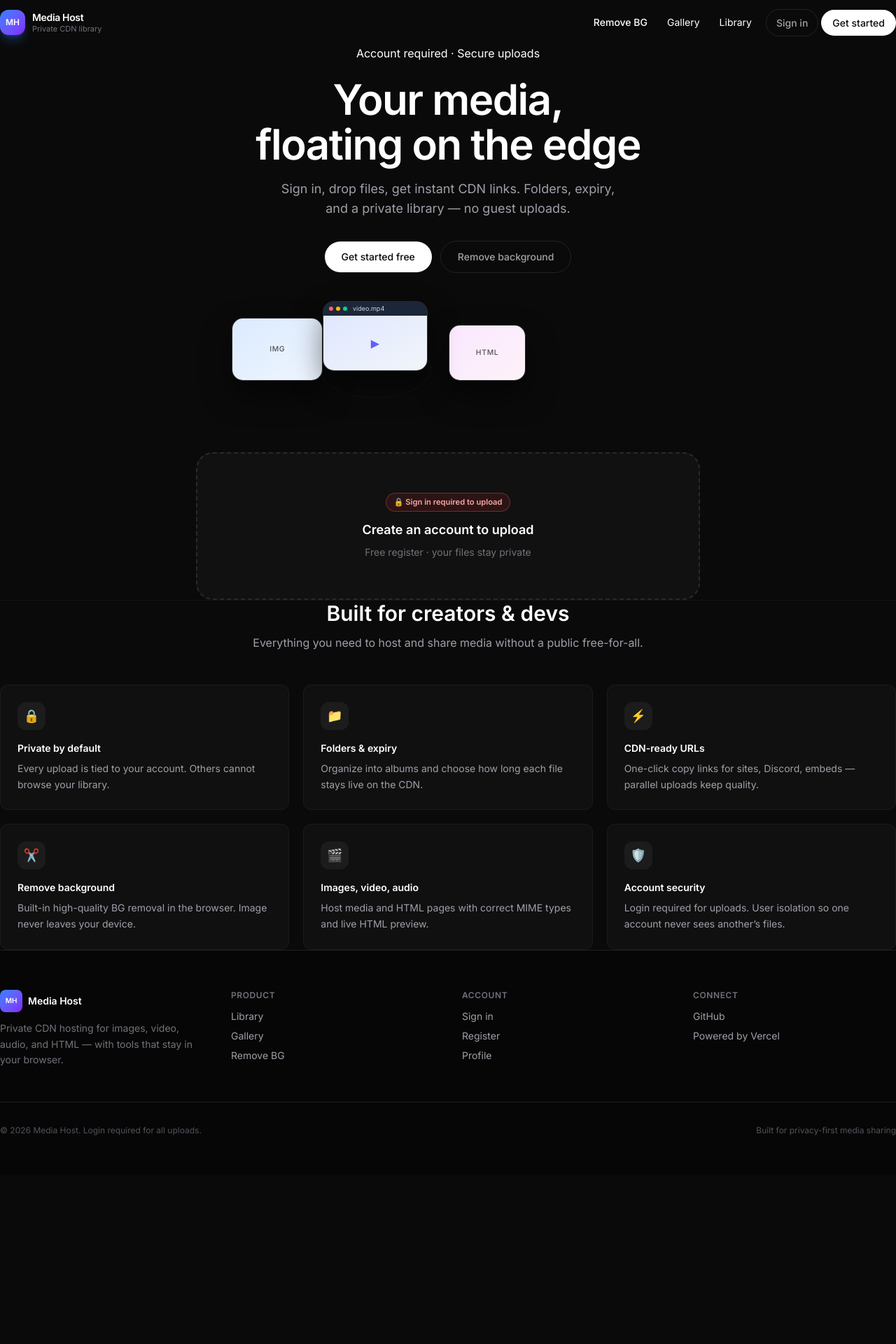
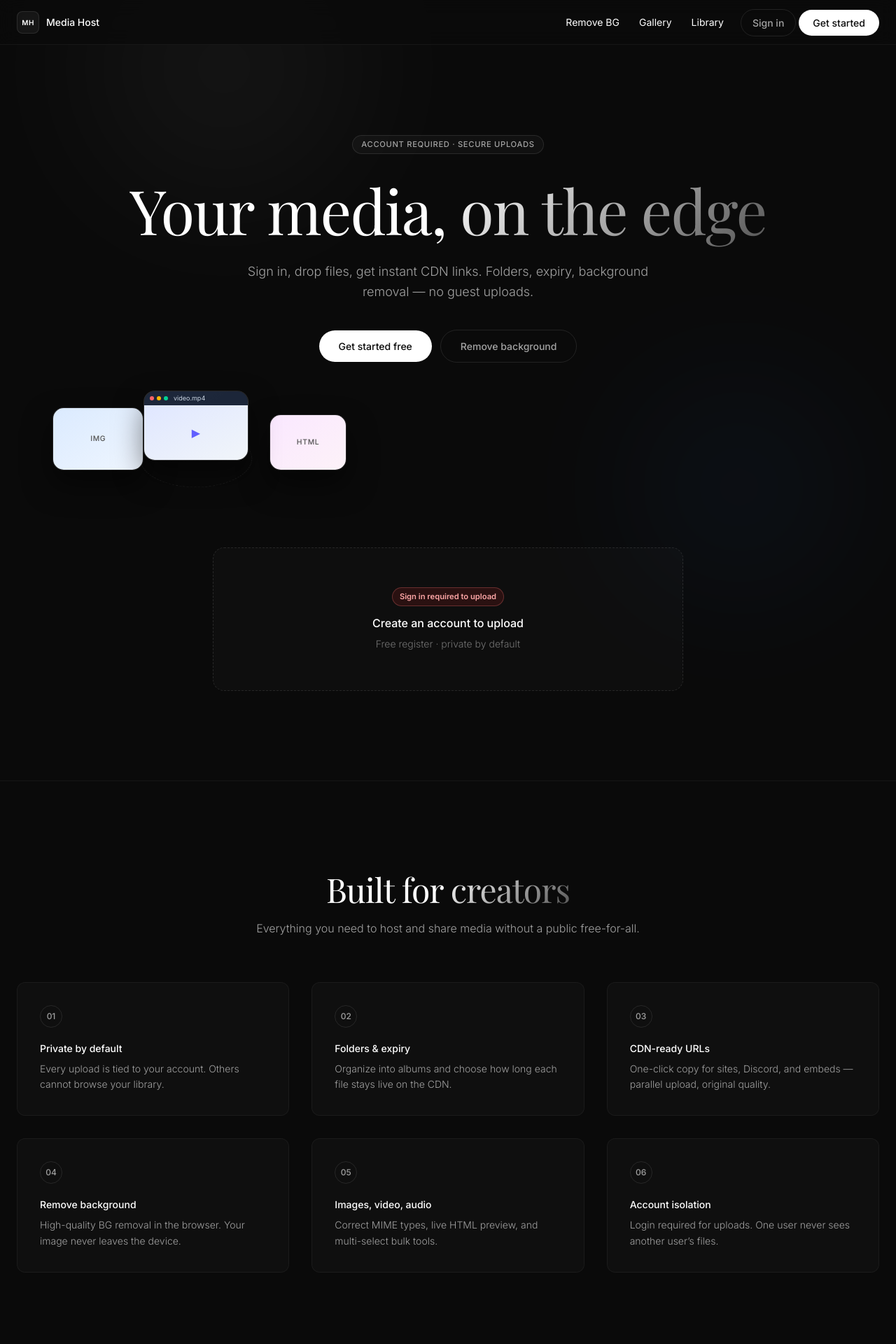
Before and after one commit to BluHExH/media-host, a Next.js app: page / in a window 1280 px wide. Shown: the top 1920 px of the page at 70% size. Before the commit the page ends 1679 px from the top, so only its background shows below. Built offline with nearby package versions, Linux system fonts and the light colour scheme.

Commit message:
Pro home: Playfair hero, dual CTA, glass nav, features, CTA, 4-col footer

```diff
--- a/src/app/page.tsx
+++ b/src/app/page.tsx
@@ -7,12 +7,12 @@ type Uploaded = { url: string; name: string; contentType: string; size: number }
 const TK = "media_host_token";
 
 const FEATURES = [
-  { icon: "🔒", t: "Private by default", d: "Every upload is tied to your account. Others cannot browse your library." },
-  { icon: "📁", t: "Folders & expiry", d: "Organize into albums and choose how long each file stays live on the CDN." },
-  { icon: "⚡", t: "CDN-ready URLs", d: "One-click copy links for sites, Discord, embeds — parallel uploads keep quality." },
-  { icon: "✂️", t: "Remove background", d: "Built-in high-quality BG removal in the browser. Image never leaves your device." },
-  { icon: "🎬", t: "Images, video, audio", d: "Host media and HTML pages with correct MIME types and live HTML preview." },
-  { icon: "🛡️", t: "Account security", d: "Login required for uploads. User isolation so one account never sees another’s files." },
+  { t: "Private by default", d: "Every upload is tied to your account. Others cannot browse your library." },
+  { t: "Folders & expiry", d: "Organize into albums and choose how long each file stays live on the CDN." },
+  { t: "CDN-ready URLs", d: "One-click copy for sites, Discord, and embeds — parallel upload, original quality." },
+  { t: "Remove background", d: "High-quality BG removal in the browser. Your image never leaves the device." },
+  { t: "Images, video, audio", d: "Correct MIME types, live HTML preview, and multi-select bulk tools." },
+  { t: "Account isolation", d: "Login required for uploads. One user never sees another user’s files." },
 ];
 
 export default function HomePage() {
@@ -31,7 +31,7 @@ export default function HomePage() {
   }, []);
 
   useEffect(() => {
-    const els = document.querySelectorAll(".mh-reveal");
+    const els = document.querySelectorAll(".pro-reveal");
     const io = new IntersectionObserver(
       (entries) => {
         entries.forEach((e) => {
@@ -130,79 +130,77 @@ export default function HomePage() {
   const isVid = (t: string) => t.startsWith("video/");
 
   return (
-    <div className="mh-mesh min-h-screen">
-      <div className="mh-orbs" aria-hidden>
-        <div className="mh-orb mh-orb-1" />
-        <div className="mh-orb mh-orb-2" />
-        <div className="mh-orb mh-orb-3" />
+    <div className="relative min-h-screen overflow-x-hidden bg-[#0a0a0a]">
+      <div className="pro-orbs" aria-hidden>
+        <div className="pro-orb pro-orb-1" />
+        <div className="pro-orb pro-orb-2" />
       </div>
 
-      <header className="mh-nav-glass sticky top-0 z-40">
-        <div className="mh-container flex h-16 items-center justify-between">
-          <Link href="/" className="relative z-10 flex items-center gap-2.5">
-            <div className="flex h-9 w-9 items-center justify-center rounded-xl bg-gradient-to-br from-blue-500 to-violet-600 text-xs font-bold text-white shadow-lg shadow-blue-500/30">MH</div>
-            <div className="leading-tight">
-              <p className="text-sm font-semibold tracking-tight text-white">Media Host</p>
-              <p className="hidden text-[11px] text-zinc-500 sm:block">Private CDN library</p>
-            </div>
+      <header className="pro-nav">
+        <div className="pro-container flex h-16 items-center justify-between">
+          <Link href="/" className="flex items-center gap-2.5">
+            <div className="flex h-8 w-8 items-center justify-center rounded-lg border border-white/10 bg-white/5 text-[10px] font-semibold tracking-wider text-white">MH</div>
+            <span className="text-sm font-medium text-white">Media Host</span>
           </Link>
 
           <nav className="hidden items-center gap-1 md:flex">
-            <Link href="/tools/remove-bg" className="rounded-lg px-3 py-2 text-sm font-medium text-blue-400 hover:bg-white/5">Remove BG</Link>
-            <Link href="/gallery" className="rounded-lg px-3 py-2 text-sm text-zinc-400 hover:bg-white/5 hover:text-zinc-200">Gallery</Link>
-            <Link href="/library" className="rounded-lg px-3 py-2 text-sm text-zinc-400 hover:bg-white/5 hover:text-zinc-200">Library</Link>
+            <Link href="/tools/remove-bg" className="rounded-lg px-3 py-2 text-sm text-neutral-400 transition hover:text-white">Remove BG</Link>
+            <Link href="/gallery" className="rounded-lg px-3 py-2 text-sm text-neutral-400 transition hover:text-white">Gallery</Link>
+            <Link href="/library" className="rounded-lg px-3 py-2 text-sm text-neutral-400 transition hover:text-white">Library</Link>
             {loggedIn ? (
-              <Link href="/library" className="mh-btn mh-btn-primary ml-1 px-4 py-2">Open library</Link>
+              <Link href="/library" className="pro-btn pro-btn-primary ml-2 px-5 py-2">Open library</Link>
             ) : (
               <>
-                <Link href="/login" className="mh-btn mh-btn-secondary ml-1 px-3.5 py-2">Sign in</Link>
-                <Link href="/login?tab=register" className="mh-btn mh-btn-primary px-4 py-2">Get started</Link>
+                <Link href="/login" className="pro-btn pro-btn-secondary ml-2 px-4 py-2">Sign in</Link>
+                <Link href="/login?tab=register" className="pro-btn pro-btn-primary px-5 py-2">Get started</Link>
               </>
             )}
           </nav>
 
-          <button type="button" className="relative z-10 flex h-10 w-10 items-center justify-center rounded-lg border border-white/10 text-zinc-300 md:hidden" aria-label="Menu" aria-expanded={menuOpen} onClick={() => setMenuOpen((v) => !v)}>
-            <span className="text-lg">{menuOpen ? "✕" : "☰"}</span>
+          <button type="button" className="flex h-11 w-11 items-center justify-center rounded-lg border border-white/10 text-neutral-300 md:hidden" aria-label="Menu" aria-expanded={menuOpen} onClick={() => setMenuOpen((v) => !v)}>
+            {menuOpen ? "✕" : "☰"}
           </button>
         </div>
 
         {menuOpen && (
-          <div className="border-t border-white/10 bg-black/90 px-4 py-4 md:hidden">
+          <div className="border-t border-white/5 bg-[#0a0a0a]/95 px-6 py-4 backdrop-blur-md md:hidden">
             <div className="flex flex-col gap-1">
-              <Link href="/tools/remove-bg" className="rounded-lg px-3 py-2.5 text-sm text-blue-400" onClick={() => setMenuOpen(false)}>Remove BG</Link>
-              <Link href="/gallery" className="rounded-lg px-3 py-2.5 text-sm text-zinc-300" onClick={() => setMenuOpen(false)}>Gallery</Link>
-              <Link href="/library" className="rounded-lg px-3 py-2.5 text-sm text-zinc-300" onClick={() => setMenuOpen(false)}>Library</Link>
+              <Link href="/tools/remove-bg" className="py-2.5 text-sm text-neutral-300" onClick={() => setMenuOpen(false)}>Remove BG</Link>
+              <Link href="/gallery" className="py-2.5 text-sm text-neutral-300" onClick={() => setMenuOpen(false)}>Gallery</Link>
+              <Link href="/library" className="py-2.5 text-sm text-neutral-300" onClick={() => setMenuOpen(false)}>Library</Link>
+              <div className="mt-3 flex gap-2">
                 {loggedIn ? (
-                <Link href="/library" className="mh-btn mh-btn-primary mt-2 py-2.5" onClick={() => setMenuOpen(false)}>Open library</Link>
+                  <Link href="/library" className="pro-btn pro-btn-primary flex-1 py-2.5" onClick={() => setMenuOpen(false)}>Open library</Link>
                 ) : (
-                <div className="mt-2 flex gap-2">
-                  <Link href="/login" className="mh-btn mh-btn-secondary flex-1 py-2.5" onClick={() => setMenuOpen(false)}>Sign in</Link>
-                  <Link href="/login?tab=register" className="mh-btn mh-btn-primary flex-1 py-2.5" onClick={() => setMenuOpen(false)}>Register</Link>
+                  <>
+                    <Link href="/login" className="pro-btn pro-btn-secondary flex-1 py-2.5" onClick={() => setMenuOpen(false)}>Sign in</Link>
+                    <Link href="/login?tab=register" className="pro-btn pro-btn-primary flex-1 py-2.5" onClick={() => setMenuOpen(false)}>Register</Link>
+                  </>
+                )}
               </div>
-              )}
             </div>
           </div>
         )}
       </header>
 
-      <main className="relative z-10">
-        <section className="mh-section mx-auto max-w-3xl px-4 sm:px-6">
-          <div className="mh-fade-up text-center">
-            <span className="mh-badge">Account required · Secure uploads</span>
-            <h1 className="mt-6 text-4xl font-bold tracking-tight text-white sm:text-5xl md:text-6xl">
-              Your media,
-              <span className="mh-gradient-text mt-1 block">floating on the edge</span>
+      <main className="relative z-10 pt-16">
+        <section className="pro-section">
+          <div className="pro-container max-w-3xl text-center">
+            <div className="pro-fade-up">
+              <span className="pro-badge">Account required · Secure uploads</span>
+              <h1 className="pro-display mt-8 text-5xl text-white md:text-7xl lg:text-[5.5rem]">
+                Your media, <span className="pro-gradient-text">on the edge</span>
               </h1>
-            <p className="mx-auto mt-5 max-w-lg text-base text-zinc-400 sm:text-lg">
-              Sign in, drop files, get instant CDN links. Folders, expiry, and a private library — no guest uploads.
+              <p className="mx-auto mt-6 max-w-xl text-base font-light leading-relaxed text-neutral-400 md:text-lg">
+                Sign in, drop files, get instant CDN links. Folders, expiry, background removal — no guest uploads.
               </p>
-            <div className="mt-8 flex flex-wrap items-center justify-center gap-3">
+              <div className="mt-10 flex flex-wrap items-center justify-center gap-3">
                 {loggedIn ? (
-                <Link href="/library" className="mh-btn mh-btn-primary px-6 py-3 text-sm">Go to library</Link>
+                  <Link href="/library" className="pro-btn pro-btn-primary px-7 py-3">Go to library</Link>
                 ) : (
-                <Link href="/login?tab=register" className="mh-btn mh-btn-primary px-6 py-3 text-sm">Get started free</Link>
+                  <Link href="/login?tab=register" className="pro-btn pro-btn-primary px-7 py-3">Get started free</Link>
                 )}
-              <Link href="/tools/remove-bg" className="mh-btn mh-btn-secondary px-6 py-3 text-sm">Remove background</Link>
+                <Link href="/tools/remove-bg" className="pro-btn pro-btn-secondary px-7 py-3">Remove background</Link>
               </div>
             </div>
 
@@ -212,7 +210,7 @@ export default function HomePage() {
               onDragOver={(e) => { e.preventDefault(); setDragOver(true); }}
               onDragLeave={() => setDragOver(false)}
               onDrop={(e) => { e.preventDefault(); setDragOver(false); onPick(e.dataTransfer.files); }}
-            className={`mh-fade-up relative mt-8 overflow-hidden rounded-3xl border-2 border-dashed transition-all ${dragOver ? "border-blue-500 bg-blue-500/10 shadow-lg shadow-blue-500/20" : "border-white/10 bg-white/[0.03]"}`}
+              className={`pro-fade-up relative mx-auto mt-10 max-w-2xl overflow-hidden rounded-2xl border border-dashed transition-all ${dragOver ? "border-white/40 bg-white/5" : "border-white/10 bg-white/[0.02]"}`}
             >
               {loggedIn ? (
                 <input ref={ref} type="file" accept="image/*,video/*,audio/*,.html,.htm" multiple onChange={(e) => onPick(e.target.files)} className="absolute inset-0 z-10 cursor-pointer opacity-0" disabled={uploading} />
@@ -222,106 +220,126 @@ export default function HomePage() {
               <div className="pointer-events-none px-6 py-14 text-center">
                 {!loggedIn && (
                   <div className="mb-3 flex justify-center">
-                  <span className="mh-lock-badge">🔒 Sign in required to upload</span>
+                    <span className="mh-lock-badge">Sign in required to upload</span>
                   </div>
                 )}
-              <p className="text-lg font-semibold text-white">
+                <p className="text-base font-medium text-white">
                   {uploading ? `Uploading ${progress.done}/${progress.total}…` : loggedIn ? "Drop files here" : "Create an account to upload"}
                 </p>
-              <p className="mt-2 text-sm text-zinc-500">
-                {loggedIn ? "Image · Video · Audio · HTML · parallel · original quality" : "Free register · your files stay private"}
+                <p className="mt-2 text-sm font-light text-neutral-500">
+                  {loggedIn ? "Image · Video · Audio · HTML · parallel · original quality" : "Free register · private by default"}
                 </p>
               </div>
             </div>
 
-          {error && <div className="mt-4 rounded-2xl border border-red-500/30 bg-red-500/10 px-4 py-3 text-sm text-red-300">{error}</div>}
+            {error && (
+              <div className="mx-auto mt-4 max-w-2xl rounded-xl border border-red-500/20 bg-red-500/10 px-4 py-3 text-sm text-red-300">{error}</div>
+            )}
 
             {items.length > 0 && (
-            <div className="mt-10 space-y-3">
-              <h2 className="text-sm font-semibold text-zinc-200">Your links</h2>
+              <div className="mx-auto mt-10 max-w-2xl space-y-3 text-left">
+                <h2 className="text-sm font-medium text-neutral-300">Your links</h2>
                 {items.map((item) => (
-                <div key={item.url} className="mh-card flex flex-col gap-3 p-3 sm:flex-row sm:items-center">
-                  <div className="mh-img-blur h-16 w-full shrink-0 overflow-hidden rounded-xl sm:w-20">
+                  <div key={item.url} className="pro-card flex flex-col gap-3 p-3 sm:flex-row sm:items-center">
+                    <div className="h-14 w-full shrink-0 overflow-hidden rounded-lg bg-neutral-900 sm:w-16">
                       {isImg(item.contentType) ? (
                         <img src={item.url} alt="" className="h-full w-full object-cover" loading="lazy" decoding="async" />
                       ) : isVid(item.contentType) ? (
                         <video src={item.url} className="h-full w-full object-cover" muted preload="metadata" />
                       ) : (
-                      <div className="flex h-full items-center justify-center bg-zinc-900 text-xs text-zinc-500">FILE</div>
+                        <div className="flex h-full items-center justify-center text-[10px] uppercase tracking-wider text-neutral-600">File</div>
                       )}
                     </div>
                     <div className="min-w-0 flex-1">
-                    <p className="truncate text-sm font-medium text-zinc-100">{item.name}</p>
-                    <p className="truncate font-mono text-xs text-zinc-500">{item.url}</p>
+                      <p className="truncate text-sm font-medium text-neutral-100">{item.name}</p>
+                      <p className="truncate font-mono text-xs text-neutral-600">{item.url}</p>
                     </div>
-                  <button type="button" onClick={() => copy(item.url)} className="mh-btn mh-btn-primary px-4 py-2 text-xs">{copied === item.url ? "Copied!" : "Copy URL"}</button>
+                    <button type="button" onClick={() => copy(item.url)} className="pro-btn pro-btn-primary px-4 py-2 text-xs">
+                      {copied === item.url ? "Copied" : "Copy URL"}
+                    </button>
                   </div>
                 ))}
               </div>
             )}
+          </div>
         </section>
 
-        <section className="mh-section border-t border-white/5">
-          <div className="mh-container">
-            <div className="mh-reveal mx-auto max-w-2xl text-center">
-              <h2 className="text-2xl font-bold text-white sm:text-3xl">
-                Built for <span className="mh-gradient-text">creators & devs</span>
+        <section className="pro-section border-t border-white/5">
+          <div className="pro-container">
+            <div className="pro-reveal mx-auto max-w-2xl text-center">
+              <h2 className="pro-display text-3xl text-white md:text-5xl">
+                Built for <span className="pro-gradient-text">creators</span>
               </h2>
-              <p className="mt-3 text-zinc-400">Everything you need to host and share media without a public free-for-all.</p>
+              <p className="mt-4 font-light leading-relaxed text-neutral-400">
+                Everything you need to host and share media without a public free-for-all.
+              </p>
             </div>
-            <div className="mt-12 grid gap-5 sm:grid-cols-2 lg:grid-cols-3">
-              {FEATURES.map((c) => (
-                <div key={c.t} className="mh-card mh-reveal p-6">
-                  <div className="flex h-10 w-10 items-center justify-center rounded-xl bg-white/5 text-lg">{c.icon}</div>
-                  <h3 className="mt-4 text-sm font-semibold text-white">{c.t}</h3>
-                  <p className="mt-2 text-sm leading-relaxed text-zinc-400">{c.d}</p>
+            <div className="mt-16 grid gap-6 md:grid-cols-2 md:gap-8 lg:grid-cols-3">
+              {FEATURES.map((c, i) => (
+                <div key={c.t} className="pro-card pro-reveal p-6 md:p-8">
+                  <div className="flex h-8 w-8 items-center justify-center rounded-full border border-white/10 text-xs font-medium text-neutral-400">
+                    {String(i + 1).padStart(2, "0")}
+                  </div>
+                  <h3 className="mt-5 text-sm font-medium text-white">{c.t}</h3>
+                  <p className="mt-2 text-sm font-light leading-relaxed text-neutral-400">{c.d}</p>
                 </div>
               ))}
             </div>
           </div>
         </section>
+
+        <section className="pro-section border-t border-white/5">
+          <div className="pro-container max-w-3xl text-center">
+            <div className="pro-reveal">
+              <h2 className="pro-display text-3xl text-white md:text-4xl">Ready when you are</h2>
+              <p className="mt-4 font-light text-neutral-400">Create a free account and start uploading in seconds.</p>
+              <Link href={loggedIn ? "/library" : "/login?tab=register"} className="pro-btn pro-btn-primary mt-8 px-8 py-3">
+                {loggedIn ? "Open library" : "Get started free"}
+              </Link>
+            </div>
+          </div>
+        </section>
       </main>
 
-      <footer className="relative z-10 border-t border-white/10 bg-black/40">
-        <div className="mh-container py-14">
+      <footer className="relative z-10 border-t border-white/5">
+        <div className="pro-container py-16">
           <div className="grid gap-10 sm:grid-cols-2 lg:grid-cols-4">
             <div>
               <div className="flex items-center gap-2">
-                <div className="flex h-8 w-8 items-center justify-center rounded-lg bg-gradient-to-br from-blue-500 to-violet-600 text-[10px] font-bold text-white">MH</div>
-                <span className="text-sm font-semibold text-white">Media Host</span>
+                <div className="flex h-7 w-7 items-center justify-center rounded-md border border-white/10 text-[9px] font-semibold text-white">MH</div>
+                <span className="text-sm font-medium text-white">Media Host</span>
               </div>
-              <p className="mt-3 text-sm leading-relaxed text-zinc-500">
-                Private CDN hosting for images, video, audio, and HTML — with tools that stay in your browser.
+              <p className="mt-4 text-sm font-light leading-relaxed text-neutral-500">
+                Private CDN hosting for images, video, audio, and HTML.
               </p>
             </div>
             <div>
-              <p className="text-xs font-semibold uppercase tracking-wider text-zinc-500">Product</p>
-              <ul className="mt-3 space-y-2 text-sm text-zinc-400">
+              <p className="text-[10px] font-medium uppercase tracking-widest text-neutral-600">Product</p>
+              <ul className="mt-4 space-y-2 text-xs text-neutral-500">
                 <li><Link href="/library" className="hover:text-white">Library</Link></li>
                 <li><Link href="/gallery" className="hover:text-white">Gallery</Link></li>
                 <li><Link href="/tools/remove-bg" className="hover:text-white">Remove BG</Link></li>
               </ul>
             </div>
             <div>
-              <p className="text-xs font-semibold uppercase tracking-wider text-zinc-500">Account</p>
-              <ul className="mt-3 space-y-2 text-sm text-zinc-400">
+              <p className="text-[10px] font-medium uppercase tracking-widest text-neutral-600">Account</p>
+              <ul className="mt-4 space-y-2 text-xs text-neutral-500">
                 <li><Link href="/login" className="hover:text-white">Sign in</Link></li>
                 <li><Link href="/login?tab=register" className="hover:text-white">Register</Link></li>
                 <li><Link href="/profile" className="hover:text-white">Profile</Link></li>
               </ul>
             </div>
             <div>
-              <p className="text-xs font-semibold uppercase tracking-wider text-zinc-500">Connect</p>
-              <ul className="mt-3 space-y-2 text-sm text-zinc-400">
+              <p className="text-[10px] font-medium uppercase tracking-widest text-neutral-600">Social</p>
+              <ul className="mt-4 space-y-2 text-xs text-neutral-500">
                 <li><a href="https://github.com/BluHExH/media-host" target="_blank" rel="noreferrer" className="hover:text-white">GitHub</a></li>
-                <li><a href="https://vercel.com" target="_blank" rel="noreferrer" className="hover:text-white">Powered by Vercel</a></li>
+                <li><a href="https://vercel.com" target="_blank" rel="noreferrer" className="hover:text-white">Vercel</a></li>
               </ul>
             </div>
           </div>
-          <div className="mt-12 flex flex-col items-center justify-between gap-3 border-t border-white/10 pt-8 text-xs text-zinc-600 sm:flex-row">
-            <p>© {new Date().getFullYear()} Media Host. Login required for all uploads.</p>
-            <p className="text-zinc-600">Built for privacy-first media sharing</p>
-          </div>
+          <p className="mt-12 border-t border-white/5 pt-8 text-[10px] text-neutral-600">
+            © {new Date().getFullYear()} Media Host. Login required for all uploads.
+          </p>
         </div>
       </footer>
     </div>
```
Lines whose indentation alone changed are shown as unchanged.
